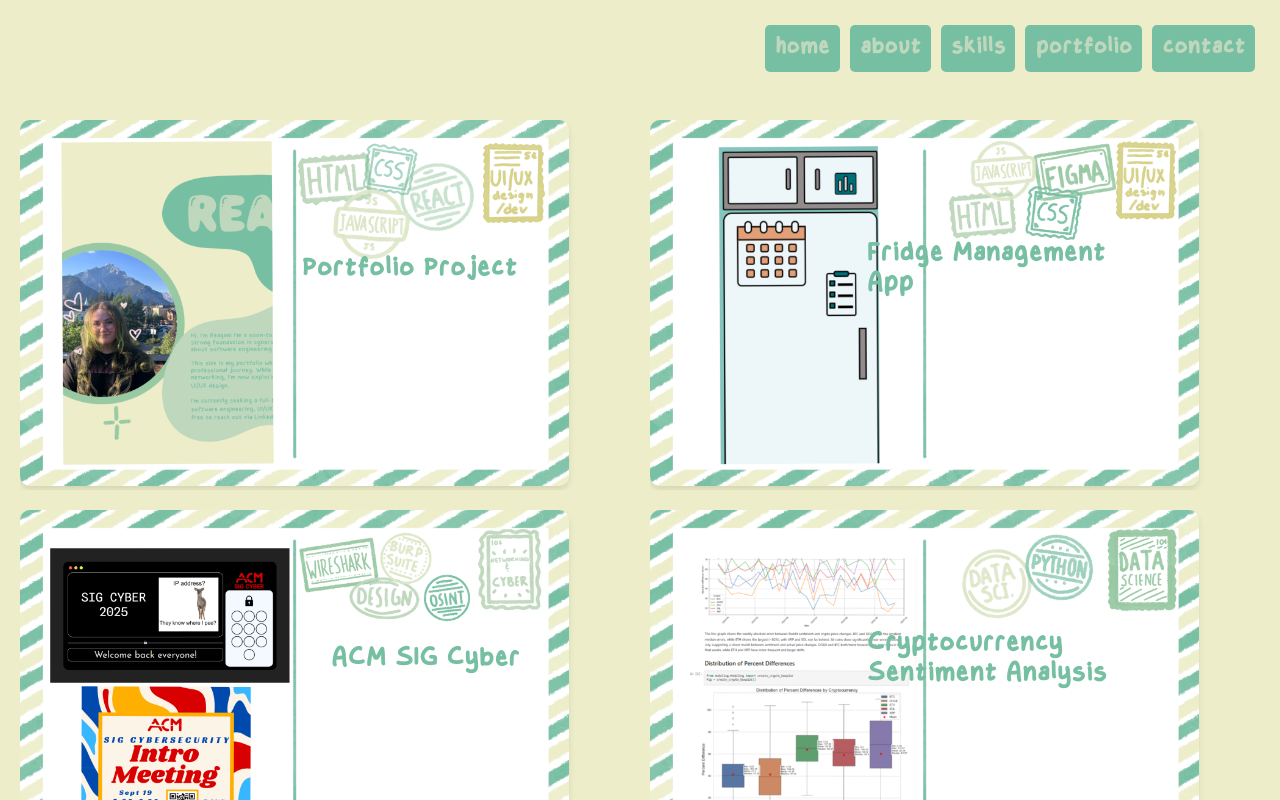
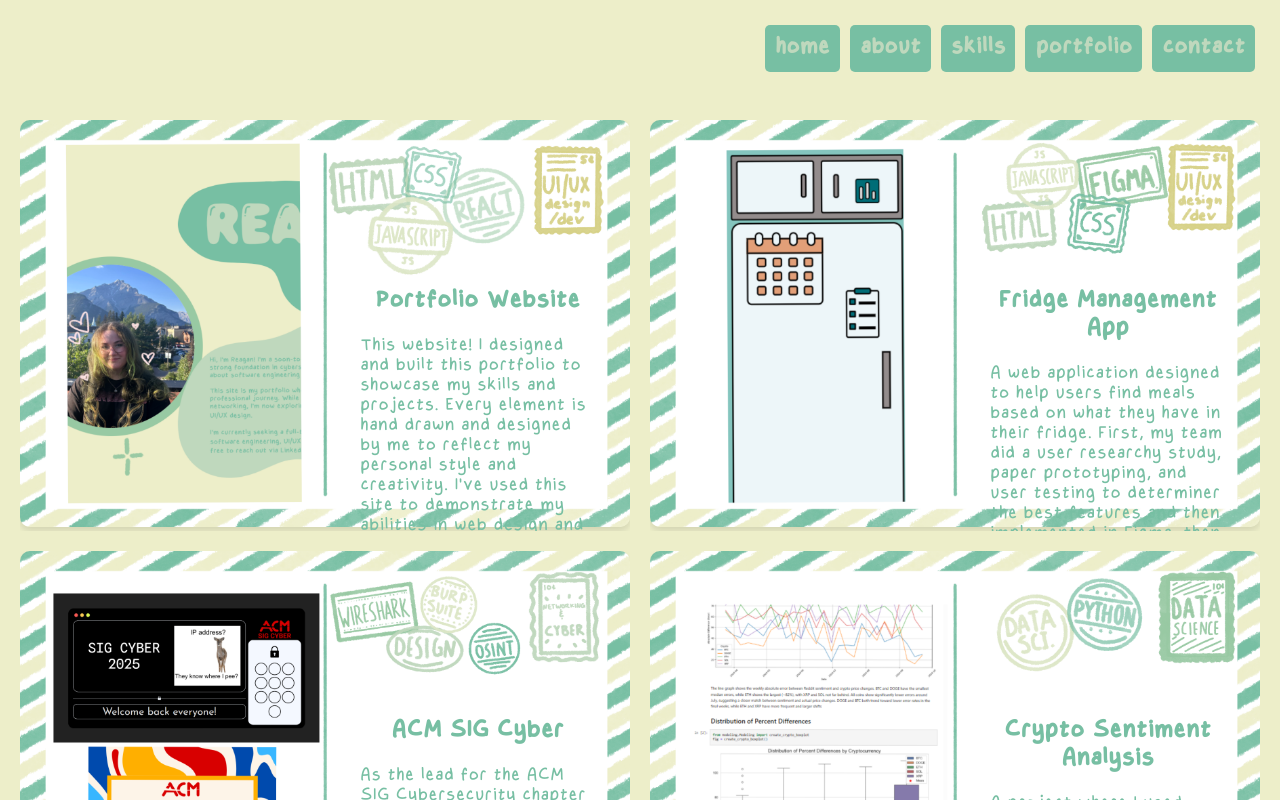
Before and after one commit to reacali/reacali.github.io, a React (Vite) app: page /portfolio in a window 1280 px wide. Shown: the top 800 px of the page. Built offline with nearby package versions, Linux system fonts and the light colour scheme; grey boxes are pictures that could not be loaded.

Commit message:
updating portfolio

```diff
--- a/src/pages/About.jsx
+++ b/src/pages/About.jsx
@@ -9,7 +9,7 @@ function About() {
             <section className="about-me">
             <h2>About Me</h2>
             <p> &nbsp;&nbsp;&nbsp;&nbsp;
-                I’m a soon-to-be computer science graduate who loves both technical challenges
+                I’m a computer science graduate who loves both technical challenges
                 and creative design. In my senior year at UIC, I led SIG Cybersecurity for UIC's
                 chapter of ACM, where I created workshops to enhance members' cybersecurity
                 skills. This experience deepened my passion for tech and has led me to pursue a
--- a/src/pages/Portfolio.jsx
+++ b/src/pages/Portfolio.jsx
@@ -3,26 +3,97 @@ import portfolioPostcard from '../assets/images/portfolio_postcard.png';
 import fridgePostcard from '../assets/images/fridge_postcard.png';
 import sigcyberPostcard from '../assets/images/sigcyber_postcard.png';
 import cryptoPostcard from '../assets/images/crypto_postcard.png';
-import '../styles/Portfolio.css'; // Import your CSS file for styling
+import githubIcon from '../assets/images/github.png';
+import linkIcon from '../assets/images/link.png';
+import '../styles/Portfolio.css';
 
 function Portfolio() {
     return (
         <div className="postcards">
             <div className="postcard">
-                <img src={portfolioPostcard} alt="Portfolio Postcard" className="portfolio-postcard-image" />
-                <p className="postcard-text">Portfolio Project</p>
+                <div className="postcard-content">
+                    <img src={portfolioPostcard} alt="Portfolio Postcard" className="portfolio-postcard-image" />
+                    <div className="postcard-text-container">
+                        <p className="postcard-text">
+                            <h3>Portfolio Website</h3>
+                            <br/>
+                            This website! I designed and built this portfolio to showcase my skills and projects.
+                            Every element is hand drawn and designed by me to reflect my personal style and creativity.
+                            I've used this site to demonstrate my abilities in web design and development, and also as a passion project!
+                        </p>
+                        <div className="link-icons">
+                            <a href="https://github.com/reacali/reacali.github.io" target="_blank" rel="noopener noreferrer">
+                                <img src={githubIcon} alt="GitHub" className="github-link" />
+                            </a>
+                            <a href="https://reacali.github.io" target="_blank" rel="noopener noreferrer">
+                                <img src={linkIcon} alt="Link" className="link-link" />
+                            </a>
+                        </div>
+                    </div>
+
+                </div>
             </div>
+
             <div className="postcard">
-                <img src={fridgePostcard} alt="Fridge Postcard" className="portfolio-postcard-image" />
-                <p className="postcard-text">Fridge Management App</p>
+                <div className="postcard-content">
+                    <img src={fridgePostcard} alt="Fridge Postcard" className="portfolio-postcard-image" />
+                    <div className="postcard-text-container">
+                        <p className="postcard-text">
+                            <h3>Fridge Management App</h3>
+                            <br/>
+                            A web application designed to help users find meals based on what they have in their fridge.
+                            First, my team did a user researchy study, paper prototyping, and user testing to determiner the best features
+                            and then implemented in Figma, then in an HTML and CSS prototype.
+                        </p>
+                        <div className="link-icons">
+                            <a href="https://github.com/reacali/fridge" target="_blank" rel="noopener noreferrer">
+                                <img src={githubIcon} alt="GitHub" className="github-link" />
+                            </a>
+                            <a href="https://reacali.github.io/fridge" target="_blank" rel="noopener noreferrer">
+                                <img src={linkIcon} alt="Link" className="link-link" />
+                            </a>
+                        </div>
+                    </div>
+                </div>
             </div>
+
             <div className="postcard">
-                <img src={sigcyberPostcard} alt="SigCyber Postcard" className="portfolio-postcard-image" />
-                <p className="postcard-text">ACM SIG Cyber</p>
+                <div className="postcard-content">
+                    <img src={sigcyberPostcard} alt="SigCyber Postcard" className="portfolio-postcard-image" />
+                    <div className="postcard-text-container">
+                        <p className="postcard-text">
+                            <h3>ACM SIG Cyber</h3>
+                            <br/>
+                            As the lead for the ACM SIG Cybersecurity chapter at UIC, I created workshops and events to teach cybersecurity skills.
+                            I also designed promotional  showcasing my design skills.
+                            This allowed me to combine my passion for cybersecurity with my love for design!
+                        </p>
+                        <div className="link-icons">
+                            <a href="https://github.com/reacali/SIG-Cybersecurity-Presentations" target="_blank" rel="noopener noreferrer">
+                                <img src={githubIcon} alt="GitHub" className="github-link" />
+                            </a>
+                        </div>
+                    </div>
+                </div>
             </div>
+
             <div className="postcard">
-                <img src={cryptoPostcard} alt="Crypto Postcard" className="portfolio-postcard-image" />
-                <p className="postcard-text">Cryptocurrency Sentiment Analysis</p>
+                <div className="postcard-content">
+                    <img src={cryptoPostcard} alt="Crypto Postcard" className="portfolio-postcard-image" />
+                    <div className="postcard-text-container">
+                        <p className="postcard-text">
+                            <h3>Crypto Sentiment Analysis</h3>
+                            <br/>
+                            A project where I used Python to analyze social media sentiment towards cryptocurrencies.
+                            I collected data from Reddit and Coinbase, performed sentiment analysis using natural language processing, and visualized the results comparing sentiment to crypto value.
+                        </p>
+                        <div className="link-icons">
+                            <a href="https://github.com/reacali/crypto-sentiment-analysis" target="_blank" rel="noopener noreferrer">
+                                <img src={githubIcon} alt="GitHub" className="github-link" />
+                            </a>
+                        </div>
+                    </div>
+                </div>
             </div>
         </div>
     );
--- a/src/styles/Portfolio.css
+++ b/src/styles/Portfolio.css
@@ -16,25 +16,58 @@
   }
 
   .portfolio-postcard-image {
-    width: 90%;
+    width: 100%;
     height: auto;
     border-radius: 10px;
     box-shadow: 0 4px 6px rgba(0, 0, 0, 0.1);
   }
 
-  .postcard-text {
+
+  .postcard-text-container {
     position: absolute;
-    bottom: 50%;
-    right: 15%;
-    font-size: 35px;
-    transform: translate(-10%, 50%);
+    bottom: 0;
+    right: 0;
+    width: 50%;
+    height: 65%;
     display: flex;
+    flex-direction: column; /* Stack content vertically */
+    justify-content: space-between; /* Space between text and icons */
+    align-items: center; /* Center content horizontally */
+    font-family: 'Rea-Regular', sans-serif;
+    color: #77bfa3;
+    padding: 0 35px;
+    box-sizing: border-box;
+    font-size: 1.5rem;
+  }
+
+  .postcard-text-container h3 {
+    font-size: 2rem;
+    margin: 0;
+    text-align: center;
+    pointer-events: auto;
+  }
+
+  .link-icons {
+    display: flex;
+    gap: 40px;
     justify-content: center;
     align-items: center;
-    color: #77bfa3;
-    font-family: 'Rea-Regular', sans-serif;
-    max-width: 45%;
-    font-weight: bold;
+    margin-top: auto;
+    margin-bottom: 80px;
+  }
+
+
+  .link-icons img {
+    display: inline-block;
+    opacity: 1;
+    z-index: 1;
+    width: 60px;
+    height: 60px;
+    border-radius: 50%;
+  }
+
+  .link-icons img:hover {
+    outline: 5px solid #bfd8bd;
   }
 
   body {
```
Also changed, not shown: 1 other file (tests, documents, lock files or other folders).
